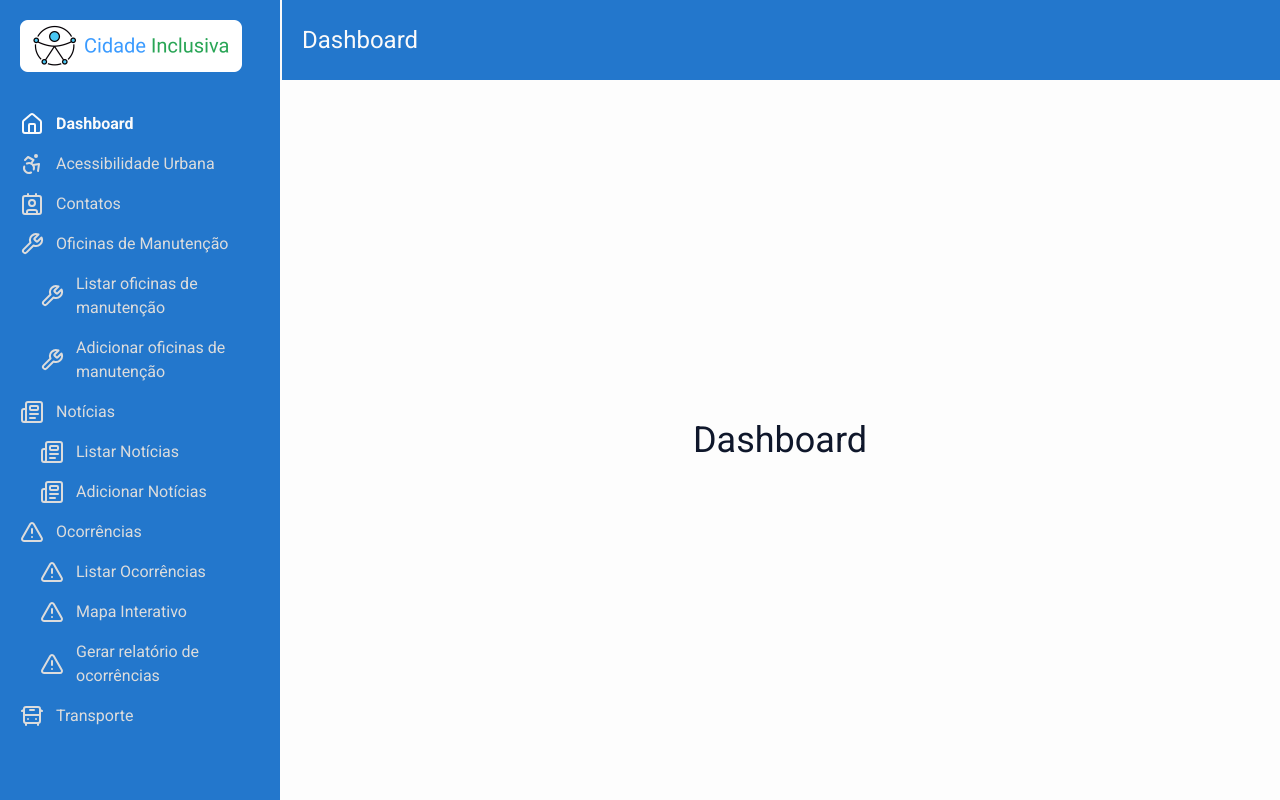
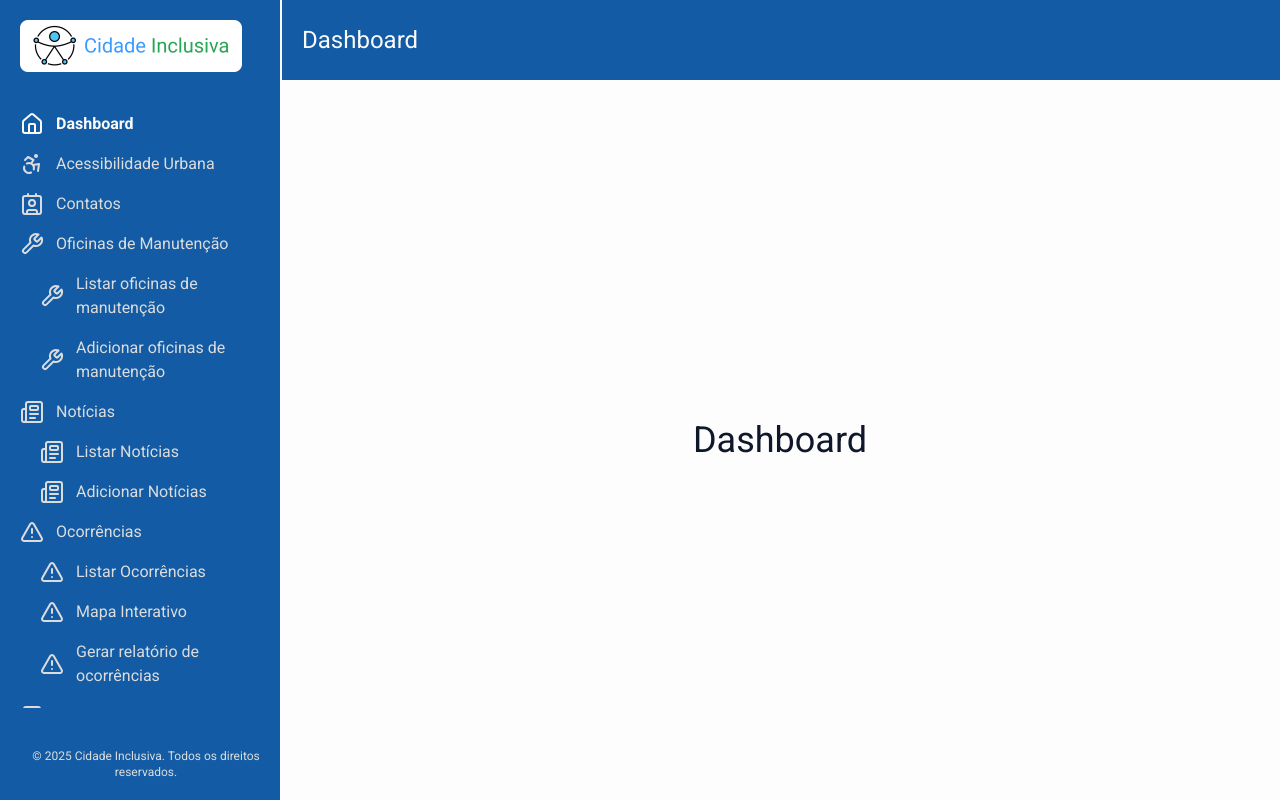
Before and after one commit to MarcosRogerioFerreiraIFMS/cidade-inclusiva-adm-front-end, a Next.js app: page / in a window 1280 px wide. Built offline with nearby package versions, Linux system fonts and the light colour scheme.

Commit message:
feat: adicionar mensagem de direitos reservados e ajustar cores das variáveis

```diff
--- a/src/app/_components/header.tsx
+++ b/src/app/_components/header.tsx
@@ -15,9 +15,9 @@ import { usePathname } from 'next/navigation'
 import { Avatar, AvatarFallback, AvatarImage } from './ui/avatar'
 
 export function Header() {
+  const router = usePathname()
+
   function handleTitle() {
-    const router = usePathname()
-
     if (router === '/') return 'Dashboard'
 
     switch (router) {
@@ -70,7 +70,7 @@ export function Header() {
           />
         </Link>
 
-        <ul className="[&::-webkit-scrollbar-thumb]:bg-primary [&::-webkit-scrollbar-track]:bg-background flex flex-col gap-4 overflow-y-auto pb-20 [&::-webkit-scrollbar]:w-2 [&::-webkit-scrollbar-thumb]:rounded-full [&::-webkit-scrollbar-track]:rounded-full">
+        <ul className="[&::-webkit-scrollbar-thumb]:bg-accent [&::-webkit-scrollbar-track]:bg-background flex flex-col gap-4 overflow-y-auto pb-20 [&::-webkit-scrollbar]:w-2 [&::-webkit-scrollbar-thumb]:rounded-full [&::-webkit-scrollbar-track]:rounded-full">
           <li>
             <LinkItem href="/" icon={HomeIcon} text="Dashboard" />
           </li>
@@ -166,6 +166,11 @@ export function Header() {
             />
           </li>
         </ul>
+
+        <p className="text-secondary-muted-foreground mt-auto text-center text-xs">
+          &copy; {new Date().getFullYear()} Cidade Inclusiva. Todos os direitos
+          reservados.
+        </p>
       </aside>
 
       <header className="bg-secondary border-secondary-foreground fixed top-0 left-70 flex h-20 w-full items-center justify-between border-l-2 px-5 py-3">
--- a/src/app/globals.css
+++ b/src/app/globals.css
@@ -11,15 +11,15 @@
   --card-foreground: #101010;
   --popover: #fdfdfd;
   --popover-foreground: #101010;
-  --primary: #3a9bff;
+  --primary: #1f781c;
   --primary-foreground: #fafafa;
-  --secondary: #2377cc;
+  --secondary: #135ca5;
   --secondary-foreground: #fafafa;
   --secondary-foreground-hover: #b0f2ff;
   --secondary-muted-foreground: #dcdcdc;
   --muted: #f7f7f7;
   --muted-foreground: #64748b;
-  --accent: #f7f7f7;
+  --accent: #2377cc;
   --accent-foreground: #353535;
   --destructive: #d9534f;
   --destructive-foreground: #d9534f;
```
